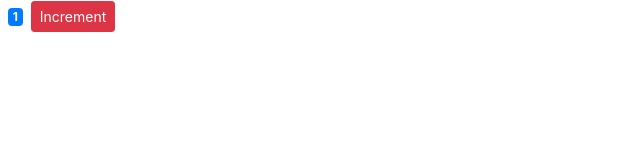
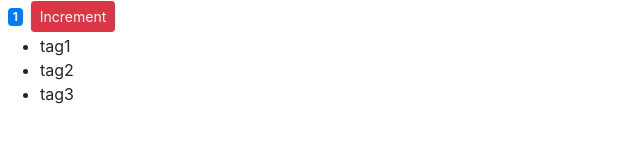
Before and after one commit to gregoryklein/react-app, a React (Create React App) app: page / in a window 1280 px wide. Shown: the top 160 px of the page, without its empty margins (0-640 px from the left). Built offline with nearby package versions, Linux system fonts and the light colour scheme.

Commit message:
55:06 mosh

```diff
--- a/src/components/counter.jsx
+++ b/src/components/counter.jsx
@@ -3,20 +3,29 @@ import React, { Component } from "react";
 class Counter extends Component {
   state = {
     count: 1,
-    imageUrl: "https://picsum.photos/200"
+    imageUrl: "https://picsum.photos/200",
+    tags: ["tag1", "tag2", "tag3"]
   };
 
   render() {
-    let classes = "badge m-2 badge-";
-    classes += this.state.count === 0 ? "warning" : "primary";
-
     return (
       <div>
         {/*<img src={this.state.imageUrl} alt="poop" />*/}
-        <span className={classes}>{this.formatCount()}</span>
+        <span className={this.getBadgeClasses()}>{this.formatCount()}</span>
         <button className="btn btn-danger btn-sm">Increment</button>
+        <ul>
+          {this.state.tags.map(tag => (
+            <li key={tag}>{tag}</li>
+          ))}
+        </ul>
       </div>
     );
+  }
+
+  getBadgeClasses() {
+    let classes = "badge m-2 badge-";
+    classes += this.state.count === 0 ? "warning" : "primary";
+    return classes;
   }
 
   formatCount() {
```
